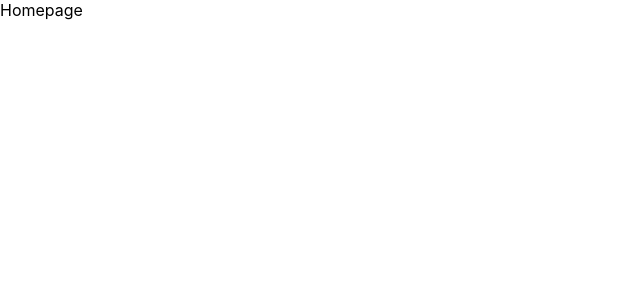
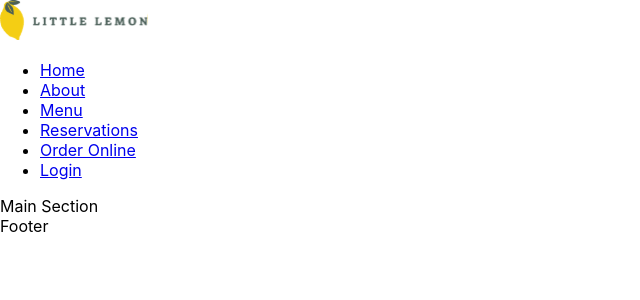
Before and after one commit to vidalglez/reservations-app, a React (Create React App) app: page / in a window 1280 px wide. Shown: the top 300 px of the page, without its empty margins (0-640 px from the left). Built offline with nearby package versions, Linux system fonts and the light colour scheme.

Commit message:
feature: setting up html elemnts through components

```diff
--- a/src/App.js
+++ b/src/App.js
@@ -1,9 +1,16 @@
 
+import Header from './components/Header';
+import Main from './components/Main';
+import Footer from './components/Footer';
 import './App.css';
 
 function App() {
   return (
-    <div>Homepage</div>
+    <>
+      <Header />
+      <Main />
+      <Footer />
+    </>
   );
 }
 
--- /dev/null
+++ b/src/components/Footer.js
@@ -0,0 +1,5 @@
+const Footer = () => {
+    return (<footer>Footer</footer>)
+}
+
+export default Footer
--- /dev/null
+++ b/src/components/Header.js
@@ -0,0 +1,13 @@
+import Logo from '../assets/images/Logo.svg'
+import Nav from "./Nav"
+
+const Header = () => {
+    return (
+        <header>
+            <img src={Logo} alt="" />
+            <Nav />
+        </header>
+    )
+}
+
+export default Header
--- /dev/null
+++ b/src/components/Main.js
@@ -0,0 +1,9 @@
+const Main = () => {
+    return (
+        <main>
+            Main Section
+        </main>
+    )
+}
+
+export default Main
--- /dev/null
+++ b/src/components/Nav.js
@@ -0,0 +1,16 @@
+const Nav = () => {
+    return (
+        <nav>
+            <ul>
+                <li><a href="#">Home</a></li>
+                <li><a href="#">About</a></li>
+                <li><a href="#">Menu</a></li>
+                <li><a href="#">Reservations</a></li>
+                <li><a href="#">Order Online</a></li>
+                <li><a href="#">Login</a></li>
+            </ul>
+        </nav>
+    )
+}
+
+export default Nav
```
Also changed, not shown: src/assets/images/Logo.svg (added), 1 other file (tests, documents, lock files or other folders).
